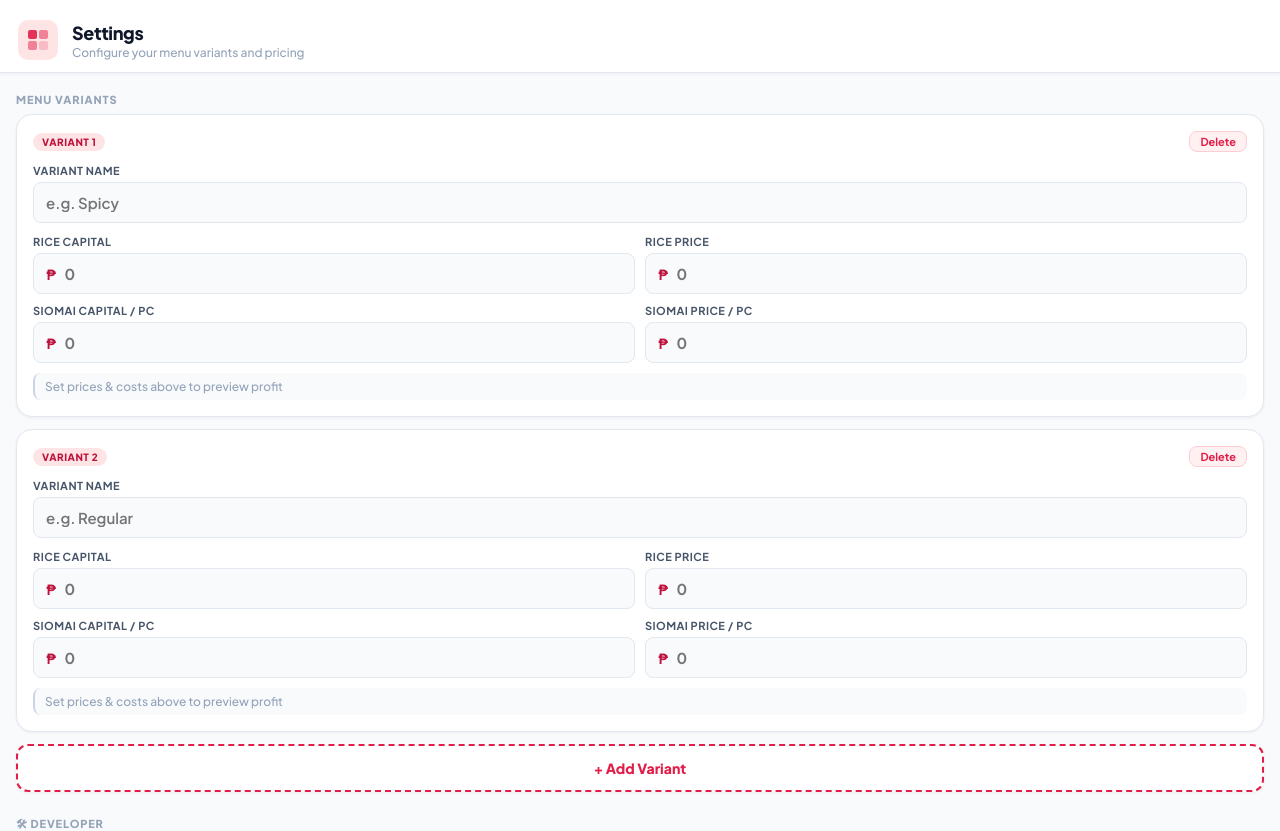
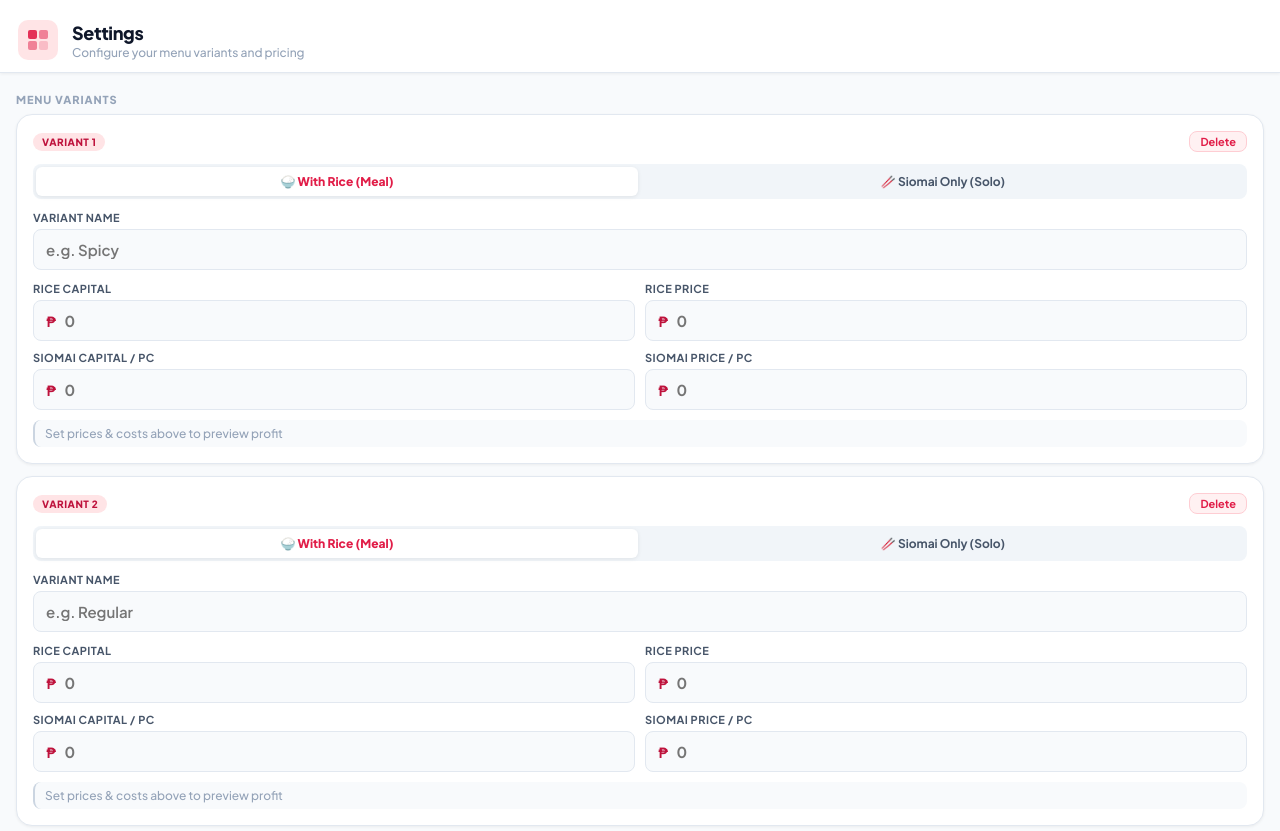
Before and after one commit to VETEIS/myriad, a React (Vite) app: page / in a window 1280 px wide. Shown: the top 831 px of the page. Built offline with nearby package versions, Linux system fonts and the light colour scheme.

Commit message:
siomai solo

```diff
--- a/src/components/CountCell.tsx
+++ b/src/components/CountCell.tsx
@@ -4,11 +4,12 @@ import { useLongPress } from '../hooks/useLongPress'
 interface CountCellProps {
   value: number
   disabled?: boolean
+  noRice?: boolean
   onIncrement: () => void
   onDecrement: () => void
 }
 
-export function CountCell({ value, disabled = false, onIncrement, onDecrement }: CountCellProps) {
+export function CountCell({ value, disabled = false, noRice = false, onIncrement, onDecrement }: CountCellProps) {
   const [flash, setFlash] = useState<'up' | 'down' | null>(null)
 
   const handleTap = () => {
@@ -27,15 +28,15 @@ export function CountCell({ value, disabled = false, onIncrement, onDecrement }:
 
   const pressHandlers = useLongPress({ onTap: handleTap, onLongPress: handleLongPress })
 
-  const siomaiPcs = value > 0 ? value - 1 : 0
+  const siomaiPcs = noRice ? value : (value > 0 ? value - 1 : 0)
 
   return (
     <div
-      className={`count-cell ${flash === 'up' ? 'flash-up' : ''} ${flash === 'down' ? 'flash-down' : ''} ${value > 0 ? 'has-value' : ''} ${disabled ? 'is-disabled' : ''}`}
+      className={`count-cell ${flash === 'up' ? 'flash-up' : ''} ${flash === 'down' ? 'flash-down' : ''} ${value > 0 ? 'has-value' : ''} ${noRice ? 'is-solo-cell' : ''} ${disabled ? 'is-disabled' : ''}`}
       {...pressHandlers}
       role="button"
       aria-disabled={disabled}
-      aria-label={`${siomaiPcs} siomai pieces.`}
+      aria-label={`${siomaiPcs} siomai pieces${noRice ? ' (no rice)' : ''}.`}
     >
       {value > 0 ? (
         <div className="count-with-unit">
--- a/src/components/SetupScreen.tsx
+++ b/src/components/SetupScreen.tsx
@@ -43,14 +43,14 @@ export function SetupScreen({ initialColumns, initialName, onSave }: SetupScreen
     initialColumns.length > 0 ? initialColumns : loadSavedMenuColumns(),
   )
 
-  const updateCol = (id: string, field: keyof Omit<ColumnConfig, 'id'>, value: string | number) => {
+  const updateCol = (id: string, field: keyof Omit<ColumnConfig, 'id'>, value: string | number | boolean) => {
     setCols((prev) => prev.map((c) => (c.id === id ? { ...c, [field]: value } : c)))
   }
 
   const addVariant = () => {
     setCols((prev) => [
       ...prev,
-      { id: generateId(), name: `Variant ${prev.length + 1}`, basePrice: 0, pricePerCount: 0 },
+      { id: generateId(), name: `Variant ${prev.length + 1}`, basePrice: 0, pricePerCount: 0, noRice: false },
     ])
   }
 
@@ -66,6 +66,8 @@ export function SetupScreen({ initialColumns, initialName, onSave }: SetupScreen
     const cleaned = cols.map((c) => ({
       ...c,
       name: c.name.trim() || 'Untitled',
+      basePrice: c.noRice ? 0 : c.basePrice,
+      riceCost: c.noRice ? 0 : (c.riceCost ?? 0),
     }))
     onSave(name.trim(), cleaned)
   }
@@ -115,15 +117,36 @@ export function SetupScreen({ initialColumns, initialName, onSave }: SetupScreen
                     </button>
                   )}
                 </div>
+
+                {/* Meal vs Solo Type Toggle */}
+                <div className="setup-type-toggle">
+                  <button
+                    type="button"
+                    className={`setup-type-btn ${!col.noRice ? 'active' : ''}`}
+                    onClick={() => updateCol(col.id, 'noRice', false)}
+                  >
+                    🍚 With Rice (Meal)
+                  </button>
+                  <button
+                    type="button"
+                    className={`setup-type-btn ${col.noRice ? 'active' : ''}`}
+                    onClick={() => updateCol(col.id, 'noRice', true)}
+                  >
+                    🥢 Siomai Only (Solo)
+                  </button>
+                </div>
+
                 <div className="setup-field">
                   <label className="setup-field-label">Variant Name</label>
                   <input
                     className="setup-text-input"
                     value={col.name}
-                    placeholder={i === 0 ? 'e.g. Spicy' : i === 1 ? 'e.g. Regular' : 'e.g. Special'}
+                    placeholder={i === 0 ? 'e.g. Spicy' : i === 1 ? 'e.g. Regular' : col.noRice ? 'e.g. Solo Siomai' : 'e.g. Special'}
                     onChange={(e) => updateCol(col.id, 'name', e.target.value)}
                   />
                 </div>
+
+                {!col.noRice && (
                   <div className="setup-prices">
                     <PriceInput
                       label="Rice Capital"
@@ -136,7 +159,9 @@ export function SetupScreen({ initialColumns, initialName, onSave }: SetupScreen
                       onChange={(v) => updateCol(col.id, 'basePrice', v)}
                     />
                   </div>
-                <div className="setup-prices" style={{ marginTop: '10px' }}>
+                )}
+
+                <div className="setup-prices" style={{ marginTop: !col.noRice ? '10px' : '0' }}>
                   <PriceInput
                     label="Siomai Capital / pc"
                     value={col.siomaiCostPerPc ?? 0}
@@ -148,9 +173,14 @@ export function SetupScreen({ initialColumns, initialName, onSave }: SetupScreen
                     onChange={(v) => updateCol(col.id, 'pricePerCount', v)}
                   />
                 </div>
+
                 <p className="setup-formula-hint">
-                  {col.basePrice > 0 || col.pricePerCount > 0
-                    ? `e.g. 3 pcs siomai = ₱${col.basePrice + 3 * col.pricePerCount} sale (Profit: +₱${(col.basePrice + 3 * col.pricePerCount) - ((col.riceCost ?? 0) + 3 * (col.siomaiCostPerPc ?? 0))})`
+                  {col.noRice
+                    ? col.pricePerCount > 0
+                      ? `e.g. 4 pcs = ₱${4 * col.pricePerCount} sale (Profit: +₱${4 * (col.pricePerCount - (col.siomaiCostPerPc ?? 0))})`
+                      : 'Set siomai price & cost above to preview profit'
+                    : col.basePrice > 0 || col.pricePerCount > 0
+                      ? `e.g. 3 pcs + rice = ₱${col.basePrice + 3 * col.pricePerCount} sale (Profit: +₱${(col.basePrice + 3 * col.pricePerCount) - ((col.riceCost ?? 0) + 3 * (col.siomaiCostPerPc ?? 0))})`
                       : 'Set prices & costs above to preview profit'}
                 </p>
               </div>
--- a/src/index.css
+++ b/src/index.css
@@ -574,6 +574,45 @@ body {
   margin-bottom: 12px;
 }
 
+.setup-type-toggle {
+  display: flex;
+  background: #f1f5f9;
+  padding: 3px;
+  border-radius: var(--radius-sm);
+  margin-bottom: 12px;
+  gap: 4px;
+}
+
+.setup-type-btn {
+  flex: 1;
+  padding: 7px 10px;
+  border: none;
+  background: transparent;
+  font-family: var(--font);
+  font-size: 12px;
+  font-weight: 700;
+  color: var(--text-secondary);
+  border-radius: 6px;
+  cursor: pointer;
+  transition: all 0.15s ease;
+  -webkit-tap-highlight-color: transparent;
+  display: flex;
+  align-items: center;
+  justify-content: center;
+  gap: 4px;
+}
+
+.setup-type-btn.active {
+  background: #ffffff;
+  color: var(--accent);
+  box-shadow: 0 1px 4px rgba(0,0,0,0.08);
+  font-weight: 800;
+}
+
+.setup-type-btn:active {
+  transform: scale(0.98);
+}
+
 .setup-col-delete-btn {
   padding: 3px 10px;
   background: #fff1f2;
@@ -901,6 +940,26 @@ body {
   padding: 0 4px;
 }
 
+.col-label-title-row {
+  display: flex;
+  align-items: center;
+  justify-content: center;
+  gap: 4px;
+  max-width: 100%;
+}
+
+.col-solo-badge {
+  font-size: 9px;
+  font-weight: 800;
+  color: #b45309;
+  background: #fef3c7;
+  border: 1px solid #fde68a;
+  padding: 1px 5px;
+  border-radius: 4px;
+  letter-spacing: 0.02em;
+  text-transform: uppercase;
+}
+
 .col-label-name {
   font-size: 13px;
   font-weight: 800;
@@ -1007,6 +1066,10 @@ body {
 
 .count-cell.has-value { background: #fff1f2; }
 .count-cell.has-value .count-value { color: var(--accent); }
+
+.count-cell.is-solo-cell.has-value { background: #fffbeb; }
+.count-cell.is-solo-cell.has-value .count-value { color: #d97706; }
+.count-cell.is-solo-cell.has-value .count-unit { color: #b45309; }
 
 .count-cell.flash-up { animation: flashUp 0.3s ease-out; }
 .count-cell.flash-down { animation: flashDown 0.3s ease-out; }
--- a/src/pages/OrderSheet.tsx
+++ b/src/pages/OrderSheet.tsx
@@ -149,14 +149,25 @@ export function OrderSheet({ onOpenSetup }: Props) {
           <div className="col-label-bar" style={{ gridTemplateColumns: `44px repeat(${columns.length}, minmax(130px, 1fr)) 76px` }}>
             <div className="col-label-num" />
             {columns.map((col) => (
-              <div className="col-label" key={col.id}>
+              <div className={`col-label ${col.noRice ? 'is-solo-col' : ''}`} key={col.id}>
+                <div className="col-label-title-row">
                   <span className="col-label-name">{col.name}</span>
-                {(col.basePrice > 0 || col.pricePerCount > 0) && (
+                  {col.noRice && <span className="col-solo-badge">Solo</span>}
+                </div>
+                {col.noRice ? (
+                  col.pricePerCount > 0 && (
+                    <span className="col-label-price">
+                      Siomai ₱{col.pricePerCount}/pc
+                    </span>
+                  )
+                ) : (
+                  (col.basePrice > 0 || col.pricePerCount > 0) && (
                     <span className="col-label-price">
                       {col.basePrice > 0 ? `Rice ₱${col.basePrice}` : ''}
                       {col.basePrice > 0 && col.pricePerCount > 0 ? ' · ' : ''}
                       {col.pricePerCount > 0 ? `Siomai ₱${col.pricePerCount}/pc` : ''}
                     </span>
+                  )
                 )}
               </div>
             ))}
@@ -177,6 +188,7 @@ export function OrderSheet({ onOpenSetup }: Props) {
                         key={col.id}
                         value={row.values[ci] ?? 0}
                         disabled={isDisabled}
+                        noRice={col.noRice}
                         onIncrement={() => dispatch({ type: 'INCREMENT', rowId: row.id, colIndex: ci })}
                         onDecrement={() => dispatch({ type: 'DECREMENT', rowId: row.id, colIndex: ci })}
                       />
@@ -324,11 +336,15 @@ export function OrderSheet({ onOpenSetup }: Props) {
                 return (
                   <div key={row.id} className="receipt-row" style={{ gridTemplateColumns: `36px repeat(${selectedHistoryOrder.columns.length}, 1fr) 70px` }}>
                     <span className="receipt-row-num">{i + 1}</span>
-                    {selectedHistoryOrder.columns.map((col, ci) => (
+                    {selectedHistoryOrder.columns.map((col, ci) => {
+                      const countVal = row.values[ci] ?? 0
+                      const pieceDisplay = countVal > 0 ? (col.noRice ? `${countVal} pcs` : `${countVal - 1} pcs`) : '—'
+                      return (
                         <span key={col.id} className="receipt-val">
-                        {row.values[ci] > 0 ? `${row.values[ci] - 1} pcs` : '—'}
+                          {pieceDisplay}
                         </span>
-                    ))}
+                      )
+                    })}
                     <span className="receipt-total">{fmt(rTotal)}</span>
                   </div>
                 )
--- a/src/storage.ts
+++ b/src/storage.ts
@@ -7,8 +7,8 @@ export function generateId(): string {
   return Math.random().toString(36).slice(2, 10)
 }
 
-export function createDefaultColumn(name: string, basePrice = 0, pricePerCount = 0): ColumnConfig {
-  return { id: generateId(), name, basePrice, pricePerCount }
+export function createDefaultColumn(name: string, basePrice = 0, pricePerCount = 0, noRice = false): ColumnConfig {
+  return { id: generateId(), name, basePrice, pricePerCount, noRice }
 }
 
 export function createDefaultRow(numCols: number): CellRow {
@@ -63,11 +63,18 @@ export function createDefaultSheet(): SheetState {
 }
 
 // Compute total for one cell
-// count = 0: inactive (₱0)
-// count = 1: plain fried rice with 0 siomai pcs (basePrice)
-// count >= 2: fried rice with (count - 1) siomai pcs (basePrice + (count - 1) * pricePerCount)
+// Meal mode (noRice = false / undefined):
+//   count = 0: inactive (₱0)
+//   count = 1: plain fried rice with 0 siomai pcs (basePrice)
+//   count >= 2: fried rice with (count - 1) siomai pcs (basePrice + (count - 1) * pricePerCount)
+// Solo / Siomai Only mode (noRice = true):
+//   count = 0: inactive (₱0)
+//   count >= 1: count siomai pcs (count * pricePerCount)
 export function cellTotal(count: number, col: ColumnConfig): number {
   if (count <= 0) return 0
+  if (col.noRice) {
+    return count * col.pricePerCount
+  }
   const siomaiPcs = count - 1
   return col.basePrice + siomaiPcs * col.pricePerCount
 }
@@ -75,9 +82,12 @@ export function cellTotal(count: number, col: ColumnConfig): number {
 // Compute capital cost for one cell
 export function cellCost(count: number, col: ColumnConfig): number {
   if (count <= 0) return 0
+  const siomaiCost = col.siomaiCostPerPc ?? 0
+  if (col.noRice) {
+    return count * siomaiCost
+  }
   const siomaiPcs = count - 1
   const riceCost = col.riceCost ?? 0
-  const siomaiCost = col.siomaiCostPerPc ?? 0
   return riceCost + siomaiPcs * siomaiCost
 }
 
--- a/src/types.ts
+++ b/src/types.ts
@@ -5,6 +5,7 @@ export interface ColumnConfig {
   pricePerCount: number   // siomai selling price per pc
   riceCost?: number       // rice capital cost
   siomaiCostPerPc?: number // siomai capital cost per pc
+  noRice?: boolean        // true if siomai solo / no fried rice
 }
 
 export interface CellRow {
```
Lines whose indentation alone changed are shown as unchanged.
